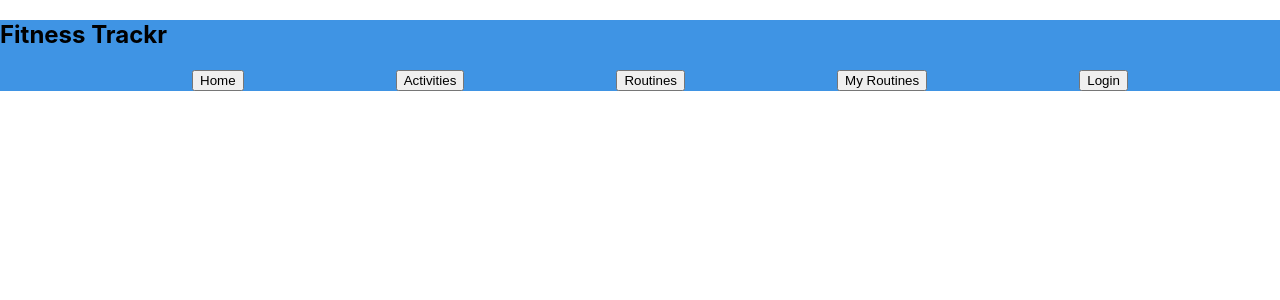
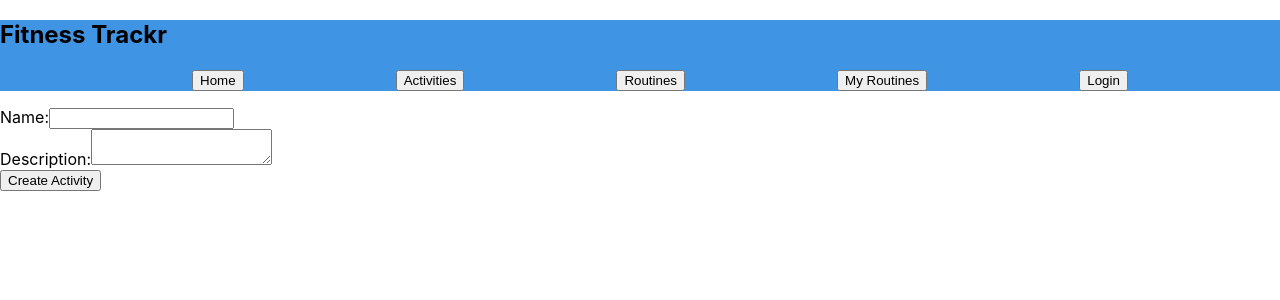
Before and after one commit to Rodneysia/FitnessTrac.kr, a React (Create React App) app in the folder my-app/: page /create-activity in a window 1280 px wide. Shown: the top 300 px of the page. Built offline with nearby package versions, Linux system fonts and the light colour scheme; no server answers.

Commit message:
Added CreateActivity

```diff
--- a/my-app/src/App.js
+++ b/my-app/src/App.js
@@ -7,6 +7,7 @@ import { Login } from './components/Login';
 import { Activities } from './components/Activities';
 import { Routines } from './components/Routines';
 import { MyRoutines } from "./components/MyRoutines";
+import { CreateActivity } from "./components/CreateActivity";
 import { GetActivities, GetRoutines } from "../src/api/index";
 import './App.css';
 
@@ -48,6 +49,13 @@ export function App() {
             setAllActivities={setAllActivities}
             />
           }/>
+         <Route
+            path="/create-activity"
+            element={
+              <CreateActivity
+                setError={setError}
+              />
+            }/>
         <Route
             path="/routines"
             element={
--- a/my-app/src/components/Activities.js
+++ b/my-app/src/components/Activities.js
@@ -1,15 +1,33 @@
 
-export const Activities = ({allActivities, error, setError, setAllActivities}) => {
+import React from "react";
+import { Link } from "react-router-dom";
+
+export const Activities = ({ allActivities, error, setError, setAllActivities }) => {
+  const handleActivityClick = async (activityId) => {
+    try {
+      const response = await fetch(`https://fitnesstrac-kr.herokuapp.com/api/routines?activityId=${activityId}`);
+      const data = await response.json();
+      console.log(data);
+    } catch (error) {
+      console.error(error);
+      setError(error);
+    }
+  };
+
   return (
     <div>
-      {allActivities.map(elem =>{
-        //console.log(elem)
-        return <div>
-          <h2>{elem.name}</h2>
-          <p>{elem.description}</p>
-        </div>
-      }) }
-
+      {allActivities.map((activity) => {
+        return (
+          <div key={activity.id}>
+            <h2>
+              <Link to={`/activities/${activity.id}`} onClick={() => handleActivityClick(activity.id)}>
+                {activity.name}
+              </Link>
+            </h2>
+            <p>{activity.description}</p>
+          </div>
+        );
+      })}
     </div>
-  )
-}
+  );
+};
--- /dev/null
+++ b/my-app/src/components/CreateActivity.js
@@ -0,0 +1,60 @@
+import React, { useState } from "react";
+
+const URL = `https://fitnesstrac-kr.herokuapp.com`;
+
+export const CreateActivity = ({ setError }) => {
+  const [name, setName] = useState("");
+  const [description, setDescription] = useState("");
+
+  const handleSubmit = async (event) => {
+    event.preventDefault();
+
+    try {
+      const token = localStorage.getItem("token");
+      const response = await fetch(`${URL}/api/activities`, {
+        method: "POST",
+        headers: {
+          "Content-Type": "application/json",
+          Authorization: `Bearer ${token}`,
+        },
+        body: JSON.stringify({ name, description }),
+      });
+
+      if (!response.ok) {
+        throw new Error("Failed to create activity");
+      }
+
+      setName("");
+      setDescription("");
+      alert("Activity created successfully");
+    } catch (error) {
+      console.error(error);
+      setError(error);
+    }
+  };
+
+  return (
+    <form onSubmit={handleSubmit}>
+      <label>
+        Name:
+        <input
+          type="text"
+          value={name}
+          onChange={(event) => setName(event.target.value)}
+          required
+        />
+      </label>
+      <br />
+      <label>
+        Description:
+        <textarea
+          value={description}
+          onChange={(event) => setDescription(event.target.value)}
+          required
+        />
+      </label>
+      <br />
+      <button type="submit">Create Activity</button>
+    </form>
+  );
+};
--- a/my-app/src/components/Index.js
+++ b/my-app/src/components/Index.js
@@ -6,4 +6,5 @@ export { default as Login } from './Login';
 export { default as Activities } from './Activities';
 export { default as Routines } from './Routines';
 export { default as MyRoutines } from './MyRoutines';
+export { default as CreateActivity} from './CreateActivity;'
 export { default as GetActivities } from '../api/index';
--- a/my-app/src/components/MyRoutines.js
+++ b/my-app/src/components/MyRoutines.js
@@ -25,7 +25,7 @@ export const MyRoutines = ({ username }) => {
 
   return (
     <div>
-      <h1>My Routines</h1>
+       <h1>Routines for {username}</h1>
       {routines.map(routine => (
         <div key={routine.id}>
           <h3>{routine.name}</h3>
--- a/my-app/src/components/Routines.js
+++ b/my-app/src/components/Routines.js
@@ -1,16 +1,39 @@
-import React from 'react'
+import React, { useState } from 'react';
 
+export const Routines = ({ allRoutines }) => {
+  const [selectedCreator, setSelectedCreator] = useState(null);
 
-export const Routines = ({allRoutines}) => {
+  const handleCreatorClick = (creator) => {
+    setSelectedCreator(creator);
+  }
+
+  const filteredRoutines = selectedCreator ? allRoutines.filter((routine) => routine.creatorName === selectedCreator) : allRoutines;
+
   return (
     <div>
-      {allRoutines.map(elem =>{
-        return <div>
-            <h2>{elem.name}</h2>
-            <h3>{elem.goal}</h3>
-            <p>{elem.creatorName}</p>
-        </div>
-      })}
+      {selectedCreator && <p>Showing routines created by {selectedCreator}</p>}
+      <div>
+        {allRoutines.map((routine) => {
+          return (
+            <div key={routine.id}>
+              <h2>{routine.name}</h2>
+              <h3>{routine.goal}</h3>
+              <button onClick={() => handleCreatorClick(routine.creatorName)}>View all routines by {routine.creatorName}</button>
+            </div>
+          );
+        })}
+      </div>
+      <div>
+        {filteredRoutines.map((routine) => {
+          return (
+            <div key={routine.id}>
+              <h2>{routine.name}</h2>
+              <h3>{routine.goal}</h3>
+              <p>Created by {routine.creatorName}</p>
+            </div>
+          );
+        })}
+      </div>
     </div>
-  )
+  );
 }
```
